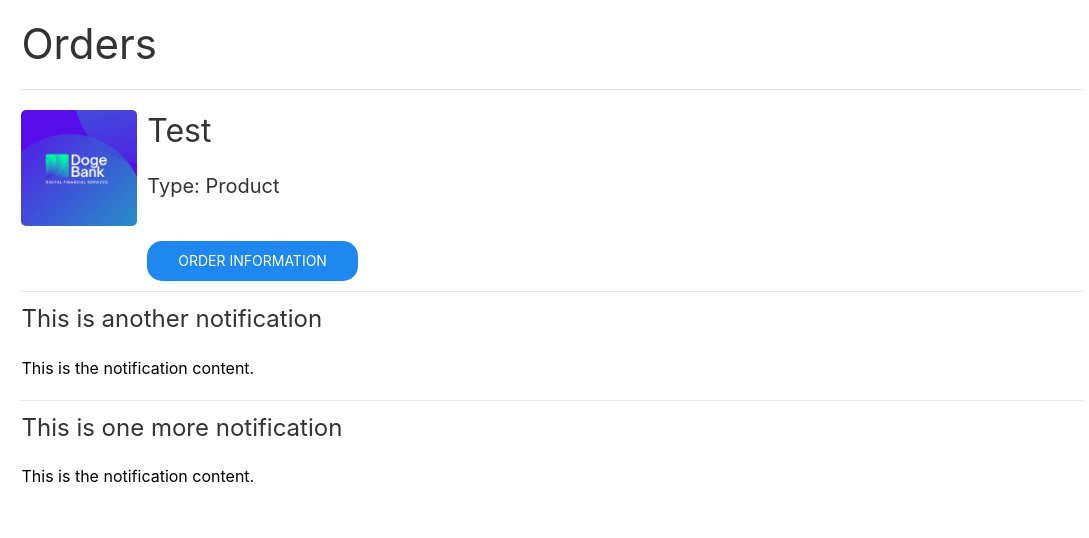
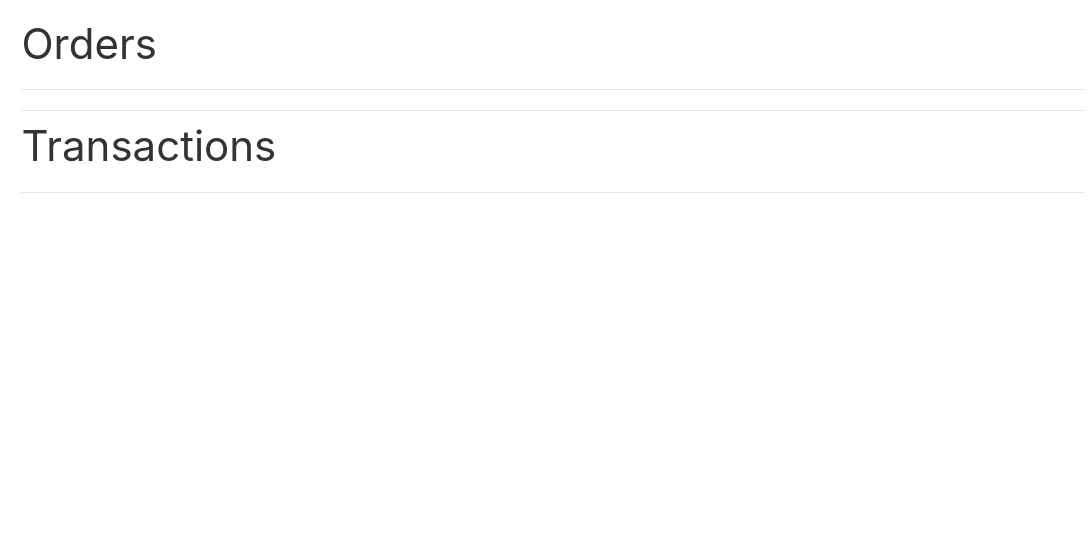
Before and after one commit to DarkSystemGit/150Bank, a website: page html/notfication.html in a window 1280 px wide. Shown: the part 117-655 px from the top of the page, 191-1280 px from the left. Drawn offline with Linux system fonts and the light colour scheme.

Commit message:
Notficaton page start

```diff
--- a/html/notfication.html
+++ b/html/notfication.html
@@ -125,37 +125,16 @@
       <ul class="uk-list uk-list-divider">
         <h1>Orders</h1>
         <div>
-          <ul class="uk-list uk-list-divider">
-            <li>
-              <a style="text-decoration: none; color: black" href="#">
-                <div style="display: flex">
-                  <img src="./../images/DogeBaNk.png" class="uk-border-rounded"style="margin-right: 1%;height:9vw;width:9vw" alt="" />
-                  <div>
-                    <h2>Test</h2>
-                    <h4 style="margin-top:2%;">Type: <span>Product</span></h4>
-                    <button class="uk-button uk-button-primary" style="margin-top: 10%;border-radius: 15px;">
-                        Order Information
-                    </button>
-                  </div>
+          <ul class="uk-list uk-list-divider" id="orders">
 
-
-                </div>
-              </a>
-            </li>
-            <li>
-              <a style="text-decoration: none; color: black" href="#">
-                <h3>This is another notification</h3>
-                <p>This is the notification content.</p>
-              </a>
-            </li>
-            <li>
-              <a style="text-decoration: none; color: black" href="#">
-                <h3>This is one more notification</h3>
-                <p>This is the notification content.</p>
-              </a>
-            </li>
           </ul>
         </div>
+        <h1>Transactions</h1>
+        <div>
+          <ul class="uk-list uk-list-divider" id="transaction">
+
+          </ul>
+         <div>
       </ul>
     </div>
   </body>
```
Also changed, not shown: js/notfication.js (+23 -0 lines).
